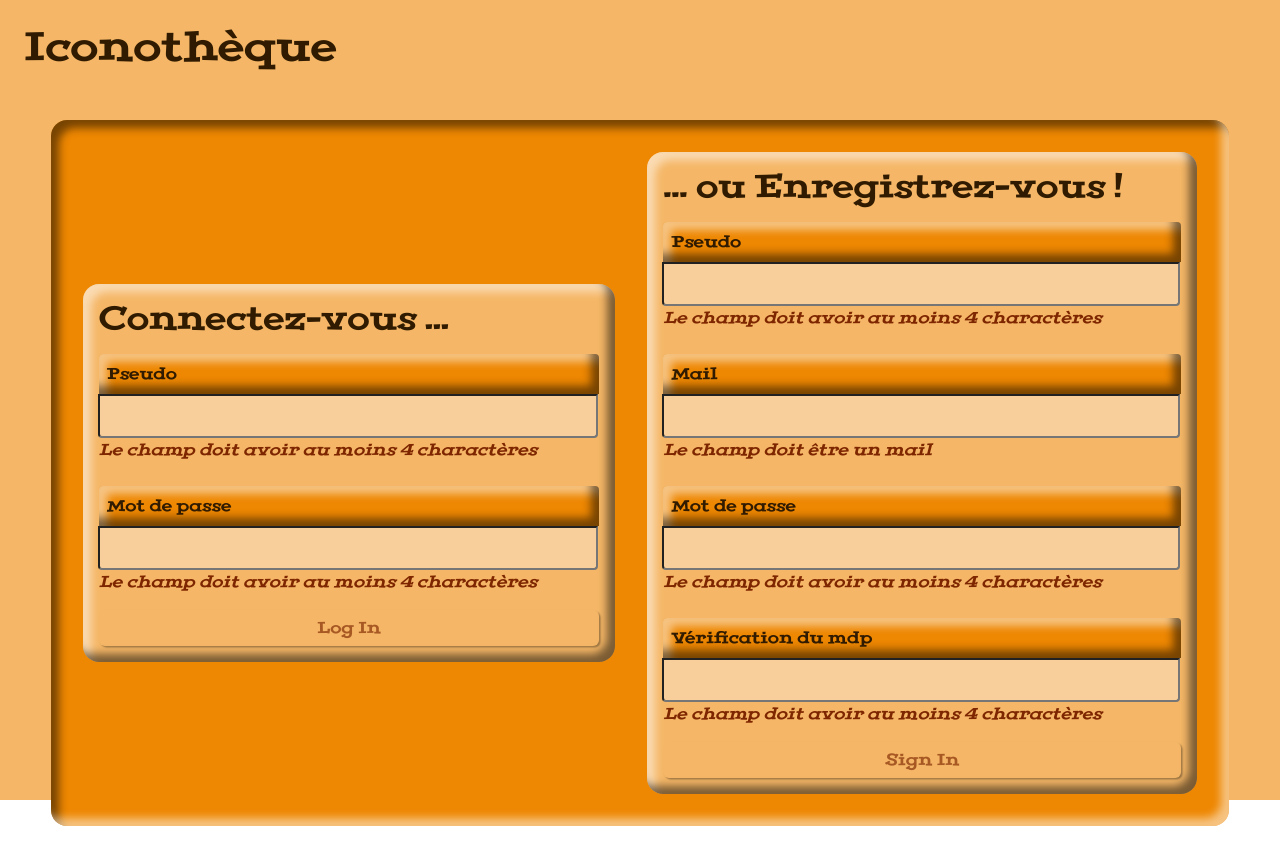
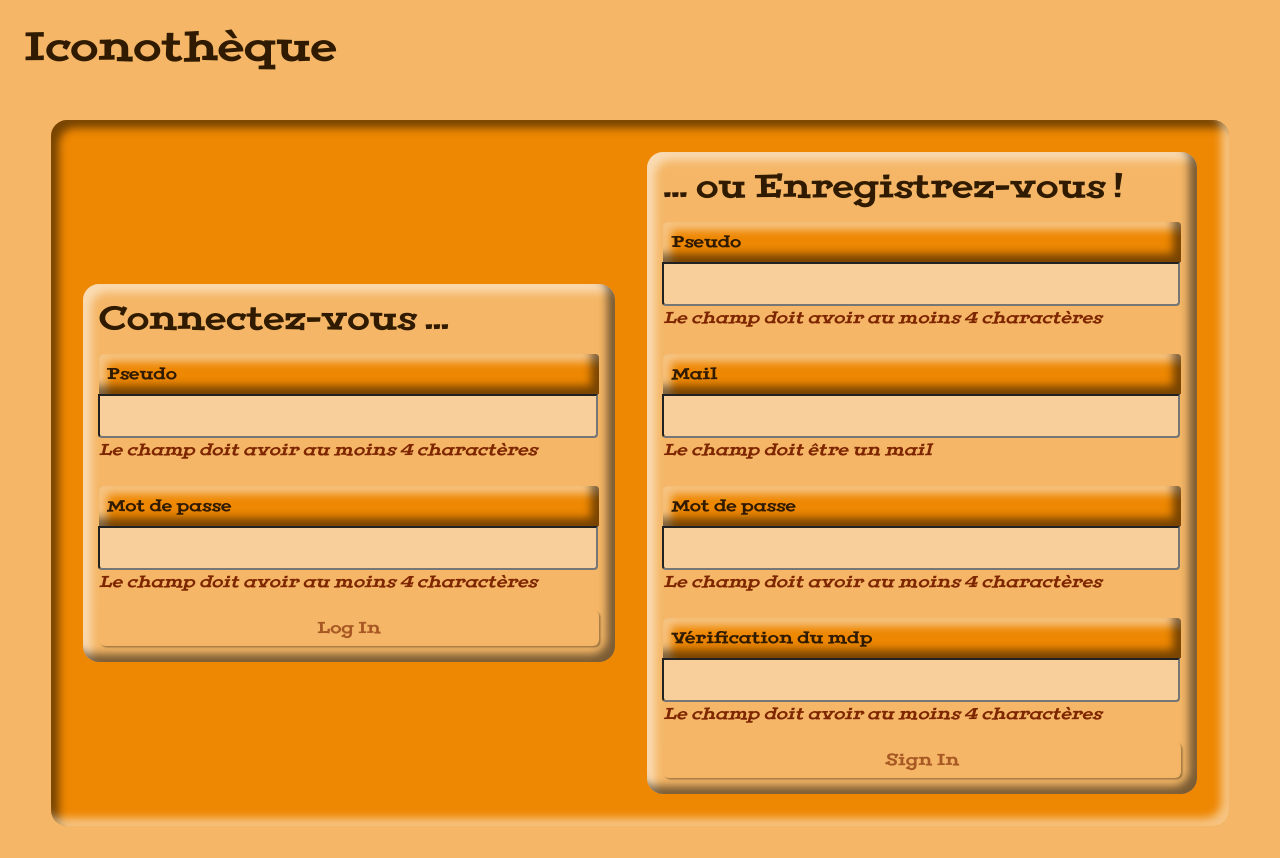
Before and after one commit to Johblanc/iconotheque_front, a React (Create React App) app: page /user/login in a window 1280 px wide. Before the commit the page ends 826 px from the top, so only its background shows below. Built offline with nearby package versions, Linux system fonts and the light colour scheme.

Commit message:
Fix : Style

```diff
--- a/src/App/Style/App.style.css
+++ b/src/App/Style/App.style.css
@@ -126,20 +126,14 @@
 }
 
 
-
-html,
-body,
-#root {
-  background-color: var(--light);
+.app {
+  padding-bottom: 1em;
+  min-height: 100vh;
+  width: 100%;
 }
 
-html,
-body,
-#root,
-.app,
 .s-100 {
-
-  height: 100%;
+  min-height: 100vh;
   width: 100%;
 }
 
```
